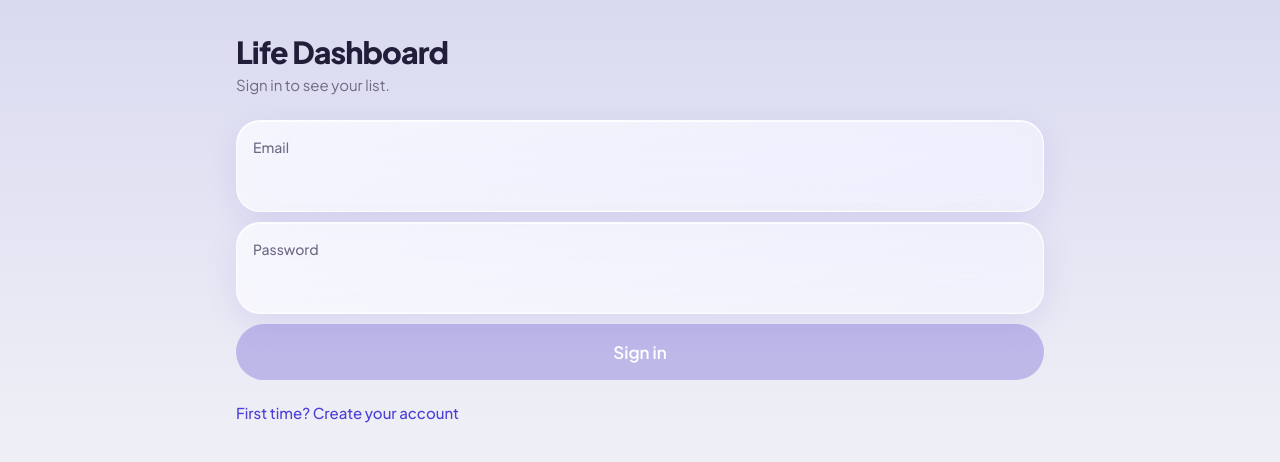
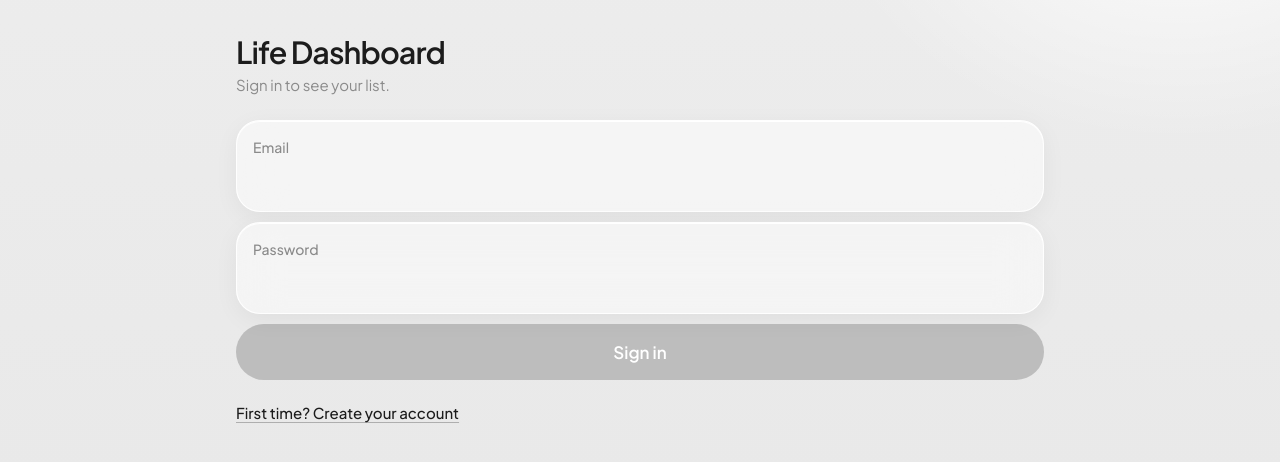
Before and after one commit to heenaahmed5243014-collab/life-dashboard, a React (Vite) app: page / in a window 1280 px wide. Shown: the top 462 px of the page. Built offline with nearby package versions, Linux system fonts and the light colour scheme; no server answers.

Commit message:
Neutral studio colour scheme (grey, light cards, black pills, lime tags, green/orange/pink gradient tiles) and an at-a-glance strip on Today; compact picture buttons
Co-Authored-By: Claude Opus 5.5 <noreply@anthropic.com>
Claude-Session: https://claude.ai/code/session_01FyEmhVrcxNThwM5DvEoeUP

```diff
--- a/index.html
+++ b/index.html
@@ -3,7 +3,7 @@
   <head>
     <meta charset="utf-8" />
     <meta name="viewport" content="width=device-width, initial-scale=1, viewport-fit=cover" />
-    <meta name="theme-color" content="#D9DAF0" />
+    <meta name="theme-color" content="#E8E8E8" />
     <meta name="apple-mobile-web-app-capable" content="yes" />
     <meta name="apple-mobile-web-app-status-bar-style" content="default" />
     <meta name="apple-mobile-web-app-title" content="Today" />
@@ -12,7 +12,7 @@
     <link rel="apple-touch-icon" href="/apple-touch-icon.png" />
     <link rel="preconnect" href="https://fonts.googleapis.com" />
     <link rel="preconnect" href="https://fonts.gstatic.com" crossorigin />
-    <link href="https://fonts.googleapis.com/css2?family=Plus+Jakarta+Sans:wght@400;500;600;700;800&display=swap" rel="stylesheet" />
+    <link href="https://fonts.googleapis.com/css2?family=Plus+Jakarta+Sans:wght@300;400;500;600;700;800&display=swap" rel="stylesheet" />
     <title>Life Dashboard</title>
   </head>
   <body>
--- a/src/components/StepsCard.tsx
+++ b/src/components/StepsCard.tsx
@@ -11,9 +11,9 @@ const k = (n: number) => (n >= 1000 ? `${(Math.round(n / 100) / 10).toLocaleStri
 const full = (n: number) => n.toLocaleString('en-GB');
 
 const PARTS: { part: DayPart; label: string; emoji: string; colour: string }[] = [
-  { part: 'morning', label: 'Morning', emoji: '🌅', colour: '#F5A524' },
-  { part: 'afternoon', label: 'Afternoon', emoji: '☀️', colour: '#4B3FD6' },
-  { part: 'night', label: 'Night', emoji: '🌙', colour: '#8E6CFF' },
+  { part: 'morning', label: 'Morning', emoji: '🌅', colour: '#FF8A3D' },
+  { part: 'afternoon', label: 'Afternoon', emoji: '☀️', colour: '#3FA34D' },
+  { part: 'night', label: 'Night', emoji: '🌙', colour: '#FF4F8B' },
 ];
 
 /** How many steps came in each part of the day, from the running totals saved at each check-in. */
--- a/src/screens/TodayScreen.tsx
+++ b/src/screens/TodayScreen.tsx
@@ -471,7 +471,17 @@ function TodayBody() {
   }
 
   const cards: Record<CardId, ReactNode> = {
-    quick: modeSwitch,
+    quick: (
+      <>
+        <div className="glance" aria-label="Today at a glance">
+          <div className="glance-item"><span className="glance-num">{data.top.filter((t) => t.status === 'done').length}<small>/{Math.max(3, data.top.length)}</small></span><span className="glance-label">Top 3 done{data.top.length && data.top.every((t) => t.status === 'done') ? <i className="glance-tag">Done</i> : null}</span></div>
+          <button type="button" className="glance-item" onClick={() => go('/routines')}><span className="glance-num">{(() => { const v = store.steps.find((x) => x.day === now)?.count ?? 0; return v >= 1000 ? `${(Math.round(v / 100) / 10).toLocaleString('en-GB')}k` : v; })()}</span><span className="glance-label">Steps</span></button>
+          <div className="glance-item"><span className="glance-num">{routinesDone}<small>/{data.routines.length}</small></span><span className="glance-label">Routines done{data.routines.length > 0 && routinesDone === data.routines.length ? <i className="glance-tag">All</i> : null}</span></div>
+          <div className="glance-item"><span className="glance-num">{also.filter((t) => t.status !== 'done').length}</span><span className="glance-label">To-dos</span></div>
+        </div>
+        {modeSwitch}
+      </>
+    ),
     top,
     slip: slip.length + follows.length === 0 ? null : (
       <>
--- a/src/styles.css
+++ b/src/styles.css
@@ -1249,8 +1249,8 @@ body { font-family: 'Figtree', system-ui, -apple-system, sans-serif; line-height
   --display: 'Plus Jakarta Sans', system-ui, -apple-system, sans-serif;
   --body: 'Plus Jakarta Sans', system-ui, -apple-system, sans-serif;
   --serif: var(--display);
-  --shadow: 0 8px 24px rgba(75, 63, 214, 0.07);
-  --shadow-lift: 0 14px 34px rgba(75, 63, 214, 0.12);
+  --shadow: 0 8px 24px rgba(0, 0, 0, 0.07);
+  --shadow-lift: 0 14px 34px rgba(0, 0, 0, 0.12);
 }
 html { background: #F4F4F7; }
 body {
@@ -1291,7 +1291,7 @@ body {
 
 /* Buttons: pills, purple primary */
 .btn { border-radius: 99px; border-color: transparent; background: var(--solid); box-shadow: 0 2px 8px rgba(34, 30, 58, 0.06); }
-.btn.primary, .primary { background: var(--accent); border-color: var(--accent); color: #fff; box-shadow: 0 6px 16px rgba(75, 63, 214, 0.28); }
+.btn.primary, .primary { background: var(--accent); border-color: var(--accent); color: #fff; box-shadow: 0 6px 16px rgba(0, 0, 0, 0.28); }
 .primary:disabled { background: #BDB8E8; box-shadow: none; }
 .secondary { border-color: var(--accent); color: var(--accent); }
 .chip { background: var(--solid); border-color: transparent; box-shadow: 0 2px 8px rgba(34, 30, 58, 0.06); }
@@ -1310,7 +1310,7 @@ body {
   display: inline-flex; align-items: center; justify-content: center; width: 30px; height: 30px; margin-right: 8px;
   vertical-align: middle; border-radius: 10px; font-size: 18px; line-height: 1;
   background: linear-gradient(160deg, #FFFFFF, #EEEBFC); border: 1px solid #fff;
-  box-shadow: 0 3px 8px rgba(75, 63, 214, 0.12); text-shadow: 0 2px 3px rgba(34, 30, 58, 0.2);
+  box-shadow: 0 3px 8px rgba(0, 0, 0, 0.12); text-shadow: 0 2px 3px rgba(34, 30, 58, 0.2);
 }
 .t-emoji:empty { display: none; }
 
@@ -1328,7 +1328,7 @@ body {
 .tab-label { position: absolute; width: 1px; height: 1px; overflow: hidden; clip: rect(0 0 0 0); white-space: nowrap; }
 .nav-plus, .fab:not(.fab-low) {
   width: 54px; height: 54px; flex: none; border: none; border-radius: 18px; background: var(--accent); color: #fff;
-  display: flex; align-items: center; justify-content: center; box-shadow: 0 8px 20px rgba(75, 63, 214, 0.4);
+  display: flex; align-items: center; justify-content: center; box-shadow: 0 8px 20px rgba(0, 0, 0, 0.4);
 }
 .nav-plus:active, .fab:active { background: var(--accent-dark); }
 /* A screen's own + sits exactly on top of the bar's + */
@@ -1336,7 +1336,7 @@ body {
   position: fixed; right: auto; left: 50%; transform: translateX(-50%); z-index: 16;
   bottom: calc(14px + 1px + 8px + env(safe-area-inset-bottom)); border-radius: 18px;
 }
-.fab-low { border-radius: 20px; background: var(--accent); box-shadow: 0 8px 20px rgba(75, 63, 214, 0.4); }
+.fab-low { border-radius: 20px; background: var(--accent); box-shadow: 0 8px 20px rgba(0, 0, 0, 0.4); }
 .toast-wrap { bottom: calc(100px + env(safe-area-inset-bottom)); }
 .page { padding-bottom: calc(120px + env(safe-area-inset-bottom)); }
 
@@ -1353,7 +1353,7 @@ body {
 .greet-head { flex-direction: row; }
 .greet-avatar {
   width: 50px; height: 50px; flex: none; border-radius: 50%; object-fit: cover; object-position: top;
-  background: var(--accent-soft); border: 3px solid #fff; box-shadow: 0 4px 12px rgba(75, 63, 214, 0.25);
+  background: var(--accent-soft); border: 3px solid #fff; box-shadow: 0 4px 12px rgba(0, 0, 0, 0.25);
 }
 .greet-pic { height: 50px; width: auto; flex: none; filter: drop-shadow(0 4px 6px rgba(34, 30, 58, 0.2)); }
 .greet-text { display: flex; flex-direction: column; min-width: 0; }
@@ -1398,7 +1398,7 @@ body {
 .wallet-pocket {
   position: relative; z-index: 1; min-height: 160px; border-radius: 30px; padding: 22px 18px 16px; color: #fff;
   background: linear-gradient(180deg, #6359EC 0%, #4B3FD6 55%, #3A2FBF 100%);
-  box-shadow: 0 16px 30px rgba(75, 63, 214, 0.35), inset 0 1px 0 rgba(255, 255, 255, 0.18);
+  box-shadow: 0 16px 30px rgba(0, 0, 0, 0.35), inset 0 1px 0 rgba(255, 255, 255, 0.18);
   display: flex; flex-direction: column; align-items: center; justify-content: center; gap: 4px; text-align: center;
 }
 .wallet-pocket::before { content: ''; position: absolute; inset: 9px; border-radius: 23px; border: 1.5px dashed rgba(255, 255, 255, 0.2); pointer-events: none; }
@@ -1470,7 +1470,7 @@ body {
 .emoji-tile {
   width: 46px; height: 46px; flex: none; border-radius: 15px; font-size: 26px; line-height: 1;
   display: flex; align-items: center; justify-content: center; background: linear-gradient(160deg, #FFFFFF, #EEEBFC);
-  border: 1px solid #fff; box-shadow: 0 5px 12px rgba(75, 63, 214, 0.12); text-shadow: 0 3px 4px rgba(34, 30, 58, 0.22);
+  border: 1px solid #fff; box-shadow: 0 5px 12px rgba(0, 0, 0, 0.12); text-shadow: 0 3px 4px rgba(34, 30, 58, 0.22);
 }
 .emoji-tile img { max-width: 36px; max-height: 36px; display: block; }
 .up-name { flex: 1; min-width: 0; display: flex; align-items: center; gap: 8px; flex-wrap: wrap; }
@@ -1496,7 +1496,7 @@ body {
 .pin-keys { display: grid; grid-template-columns: repeat(3, 72px); gap: 14px 22px; justify-content: center; }
 .pin-key {
   width: 72px; height: 72px; border-radius: 50%; border: 1px solid rgba(255, 255, 255, 0.95); background: rgba(255, 255, 255, 0.86);
-  box-shadow: 0 6px 16px rgba(75, 63, 214, 0.1); font: inherit; font-size: 1.6rem; font-weight: 700; color: var(--ink);
+  box-shadow: 0 6px 16px rgba(0, 0, 0, 0.1); font: inherit; font-size: 1.6rem; font-weight: 700; color: var(--ink);
 }
 .pin-key:active { background: var(--accent-soft); }
 .pin-key.ghost { background: none; border: none; box-shadow: none; font-size: 1.3rem; color: var(--muted); }
@@ -1528,7 +1528,7 @@ body {
   font-size: 16px; text-shadow: 0 2px 3px rgba(34, 30, 58, 0.2);
 }
 .move-tab-count { font-size: 0.72rem; font-weight: 800; padding: 2px 7px; border-radius: 99px; background: #fff; color: var(--muted); }
-.move-tab.on { background: var(--accent); color: #fff; box-shadow: 0 6px 16px rgba(75, 63, 214, 0.3); }
+.move-tab.on { background: var(--accent); color: #fff; box-shadow: 0 6px 16px rgba(0, 0, 0, 0.3); }
 .move-tab.on .move-tab-count { background: rgba(255, 255, 255, 0.22); color: #fff; }
 .move-tab:focus-visible { outline: 2px solid var(--accent); outline-offset: 2px; }
 .move-summary { padding: 0 16px; }
@@ -1582,7 +1582,7 @@ body {
   flex-direction: row; align-items: center; gap: 12px; padding: 10px 14px; min-height: 58px; width: 100%;
   font: inherit; color: var(--ink); text-align: left; cursor: pointer;
 }
-.folded-emoji { width: 38px; height: 38px; flex: none; border-radius: 12px; display: flex; align-items: center; justify-content: center; font-size: 20px; background: linear-gradient(160deg, #FFFFFF, #EEEBFC); box-shadow: 0 3px 8px rgba(75, 63, 214, 0.12); text-shadow: 0 2px 3px rgba(34, 30, 58, 0.2); }
+.folded-emoji { width: 38px; height: 38px; flex: none; border-radius: 12px; display: flex; align-items: center; justify-content: center; font-size: 20px; background: linear-gradient(160deg, #FFFFFF, #EEEBFC); box-shadow: 0 3px 8px rgba(0, 0, 0, 0.12); text-shadow: 0 2px 3px rgba(34, 30, 58, 0.2); }
 .folded-label { flex: 1; font-weight: 700; min-width: 0; }
 .folded-sum { font-size: 0.78rem; font-weight: 700; color: var(--muted); background: #EEEDF4; border-radius: 99px; padding: 3px 9px; max-width: 45%; overflow: hidden; text-overflow: ellipsis; white-space: nowrap; }
 .folded-chev { font-size: 1.4rem; color: var(--ring); transform: rotate(90deg); }
@@ -1606,7 +1606,7 @@ body {
 .area-tile-pic {
   position: relative; width: 48px; height: 48px; flex: none; border-radius: 16px; font-size: 26px; line-height: 1;
   display: flex; align-items: center; justify-content: center; background: linear-gradient(160deg, #FFFFFF, #EEEBFC);
-  border: 1px solid #fff; box-shadow: 0 5px 12px rgba(75, 63, 214, 0.12); text-shadow: 0 3px 4px rgba(34, 30, 58, 0.22);
+  border: 1px solid #fff; box-shadow: 0 5px 12px rgba(0, 0, 0, 0.12); text-shadow: 0 3px 4px rgba(34, 30, 58, 0.22);
 }
 .area-tile-pic img { max-width: 40px; max-height: 40px; display: block; }
 .area-tile-pic i { position: absolute; right: -2px; bottom: -2px; width: 13px; height: 13px; border-radius: 50%; border: 2px solid #fff; }
@@ -1846,7 +1846,7 @@ body::before {
   --glass-strong: rgba(255, 255, 255, 0.7);
   --glass-edge: rgba(255, 255, 255, 0.75);
   --glass-blur: blur(22px) saturate(170%);
-  --glass-shadow: inset 0 1px 0 rgba(255, 255, 255, 0.85), inset 0 -1px 0 rgba(255, 255, 255, 0.25), 0 10px 32px rgba(75, 63, 214, 0.10);
+  --glass-shadow: inset 0 1px 0 rgba(255, 255, 255, 0.85), inset 0 -1px 0 rgba(255, 255, 255, 0.25), 0 10px 32px rgba(0, 0, 0, 0.10);
   --card: var(--glass);
 }
 .card, .routine-card, .area-tile, .project-card, .empty, .filed-card, .capture-card, .planner, .routine-tile,
@@ -1867,7 +1867,7 @@ body::before {
   -webkit-backdrop-filter: blur(12px); backdrop-filter: blur(12px);
 }
 .body-stats > div, .mr-head > div, .dial-part, .move-stats > div, .earlier-row, .duo-ic, .emoji-tile, .t-emoji { background: rgba(255, 255, 255, 0.55); }
-.wallet-pocket { box-shadow: 0 16px 30px rgba(75, 63, 214, 0.35), inset 0 1px 0 rgba(255, 255, 255, 0.35), inset 0 18px 30px -18px rgba(255, 255, 255, 0.45); }
+.wallet-pocket { box-shadow: 0 16px 30px rgba(0, 0, 0, 0.35), inset 0 1px 0 rgba(255, 255, 255, 0.35), inset 0 18px 30px -18px rgba(255, 255, 255, 0.45); }
 .nw-inner { background:
     radial-gradient(120% 90% at 85% 0%, rgba(185, 180, 255, 0.85) 0%, rgba(185, 180, 255, 0) 55%),
     radial-gradient(90% 80% at 0% 0%, rgba(220, 230, 255, 0.9) 0%, rgba(220, 230, 255, 0) 60%),
@@ -1913,7 +1913,7 @@ html[data-layout="desktop"] body::before {
 .prize-title { margin: 0; font-weight: 800; font-size: 1.5rem; letter-spacing: -0.02em; }
 .prize-grid { display: grid; grid-template-columns: repeat(auto-fill, minmax(130px, 1fr)); gap: 10px; margin-top: 6px; }
 .prize-tile {
-  min-height: 110px; border-radius: 20px; border: 2px solid transparent; background: rgba(255, 255, 255, 0.75); box-shadow: 0 6px 16px rgba(75, 63, 214, 0.1);
+  min-height: 110px; border-radius: 20px; border: 2px solid transparent; background: rgba(255, 255, 255, 0.75); box-shadow: 0 6px 16px rgba(0, 0, 0, 0.1);
   display: flex; flex-direction: column; align-items: center; justify-content: center; gap: 6px; padding: 10px; font: inherit; color: var(--ink);
   transition: transform 0.15s, border-color 0.15s;
 }
@@ -1976,12 +1976,12 @@ html[data-layout="desktop"] body::before {
 .pz-card-emoji { font-size: 22px; line-height: 1; text-shadow: 0 2px 3px rgba(34, 30, 58, 0.2); }
 .pz-card-name { flex: 1; font-weight: 800; font-size: 0.98rem; }
 .pz-card-tick { font-weight: 800; color: var(--accent); }
-.pz-card.on { translate: 0 -16px; box-shadow: 0 -6px 20px rgba(75, 63, 214, 0.35), 0 0 0 3px var(--accent); z-index: 0; }
+.pz-card.on { translate: 0 -16px; box-shadow: 0 -6px 20px rgba(0, 0, 0, 0.35), 0 0 0 3px var(--accent); z-index: 0; }
 .pz-card.dim { opacity: 0.7; }
 .pz-pocket {
   position: absolute; left: 0; right: 0; height: 190px; z-index: 1; border-radius: 32px; padding: 20px 18px 16px; color: #fff; text-align: center;
   background: linear-gradient(180deg, #6359EC 0%, #4B3FD6 55%, #3A2FBF 100%);
-  box-shadow: 0 18px 36px rgba(75, 63, 214, 0.45), inset 0 1px 0 rgba(255, 255, 255, 0.35), inset 0 18px 30px -18px rgba(255, 255, 255, 0.45);
+  box-shadow: 0 18px 36px rgba(0, 0, 0, 0.45), inset 0 1px 0 rgba(255, 255, 255, 0.35), inset 0 18px 30px -18px rgba(255, 255, 255, 0.45);
   display: flex; flex-direction: column; align-items: center; justify-content: center; gap: 4px;
   transform-origin: 50% 100%; animation: pocket-bump 0.7s 0.25s cubic-bezier(.3, .7, .3, 1) both;
 }
@@ -1999,3 +1999,126 @@ html[data-layout="desktop"] body::before {
 @keyframes pz-win { 0% { transform: none; } 45% { transform: translateY(-70px) scale(1.08) rotate(-3deg); } 100% { transform: translateY(-50px) scale(1.05); } }
 @media (prefers-reduced-motion: reduce) { .pz, .pz-card, .pz-pocket, .pz-confetti { animation: none !important; } }
 .pz-card { height: 168px; }
+
+/* =====================================================================
+   Neutral studio look (from the health-dashboard reference)
+   Soft grey background, light cards, black text and pills, airy light numbers,
+   lime highlight tags, and colour only in soft gradient tiles (green, orange, pink).
+   ===================================================================== */
+:root {
+  --bg: #ECECEC; --ink: #1C1C1C; --muted: #8A8A8A; --line: #E2E2E2; --edge: #E2E2E2; --ring: #B5B5B5;
+  --accent: #1C1C1C; --accent-dark: #000000; --accent-soft: #EEF6C6; --accent-edge: #DCEB8F;
+  --lime: #E4F35A; --lime-soft: #F1F8CF;
+  --sage: #3FA34D; --sage-text: #2F7D3A; --sage-soft: #E3F2DA;
+  --amber: #F07A2E; --amber-text: #B85A1C; --amber-soft: #FFE9D9;
+  --pink: #FF4F8B; --pink-soft: #FFE3EC;
+  --violet: #1C1C1C; --violet-soft: #EFEFEF;
+  --yellow-soft: var(--lime); --yellow-text: #1C1C1C;
+  --red: #E5484D;
+  --glass-edge: rgba(255, 255, 255, 0.9);
+  --glass-shadow: 0 1px 0 rgba(255, 255, 255, 0.9) inset, 0 6px 24px rgba(0, 0, 0, 0.05);
+  --grad-green: linear-gradient(180deg, #EFC9A2 0%, #A9D477 42%, #3FA34D 100%);
+  --grad-orange: linear-gradient(120deg, #C8D0E2 0%, #F9B98A 35%, #FF8A3D 70%, #FF7A2E 100%);
+  --grad-pink: radial-gradient(circle at 50% 45%, #FF4F8B 0%, #FF86AE 35%, #FFD3E1 70%, #FBEFF3 100%);
+}
+html { background: #ECECEC; }
+body::before, html[data-layout="desktop"] body::before {
+  background:
+    radial-gradient(40vmax 30vmax at 85% 0%, rgba(255, 255, 255, 0.9), transparent 70%),
+    radial-gradient(30vmax 30vmax at 0% 100%, rgba(255, 255, 255, 0.6), transparent 70%),
+    linear-gradient(180deg, #EDEDED 0%, #E6E6E6 100%);
+}
+body { color: var(--ink); }
+
+/* Cards: light, quiet, barely-there edge */
+.card, .routine-card, .area-tile, .project-card, .empty, .filed-card, .capture-card, .planner, .routine-tile,
+.list > .row, .list > .plain-row, .recent-list li, .check-row, .quick-tile, .area-line, .bill-row, .folded-card, .move-card, .nw-card {
+  background: rgba(247, 247, 247, 0.82); border: 1px solid rgba(255, 255, 255, 0.95); box-shadow: var(--glass-shadow);
+}
+.card.slip { background: linear-gradient(160deg, #FFF3EA, #F8F1EC); border-color: #FFFFFF; }
+.card::after { display: none; }
+.nav { background: rgba(244, 244, 244, 0.88); }
+.sheet { background: rgba(246, 246, 246, 0.94); }
+
+/* Type: calm, with big light numbers */
+.h1 { font-weight: 600; letter-spacing: -0.03em; }
+.greet-name { color: var(--ink); font-weight: 600; }
+.eyebrow { color: var(--muted); font-weight: 600; letter-spacing: 0.04em; text-transform: none; font-size: 0.78rem; }
+.wallet-big, .nw-big, .dial-num, .water-big, .mini-big, .big-money, .bud-big, .mr-head b, .body-stats b, .glance-num { font-weight: 300; letter-spacing: -0.04em; }
+
+/* Buttons and pills: black for the main action, white pills otherwise */
+.btn.primary, .primary, .nav-plus, .fab-low { background: #1C1C1C; border-color: #1C1C1C; color: #fff; box-shadow: 0 6px 16px rgba(0, 0, 0, 0.18); }
+.nav-plus:active, .primary:active { background: #000; }
+.primary:disabled { background: #BDBDBD; box-shadow: none; }
+.btn:not(.primary), .chip:not(.on), .duo-btn, .icon-btn, .round-btn { background: rgba(255, 255, 255, 0.85); color: var(--ink); }
+.chip.on, .day.on, .move-tab.on, .seg.on { background: #1C1C1C; color: #fff; border-color: #1C1C1C; box-shadow: none; }
+.move-tab.on .move-tab-count { background: var(--lime); color: #1C1C1C; }
+.link-btn, a, .see-all { color: var(--ink); text-decoration: underline; text-decoration-color: rgba(0, 0, 0, 0.25); text-underline-offset: 3px; }
+.nav a, .tab, .nav-layout { text-decoration: none; }
+.tab.on { color: var(--ink); }
+html[data-layout="desktop"] .tab.on { background: #FFFFFF; color: var(--ink); box-shadow: 0 2px 10px rgba(0, 0, 0, 0.06); }
+.day-pill.on, .month-day.on { background: #1C1C1C; border-color: #1C1C1C; }
+.day-pill-dot { background: #1C1C1C; }
+
+/* Tags: lime for good news / today, soft tints for the rest */
+.tag-today, .t-pink, .glance-tag { background: var(--lime); color: #1C1C1C; }
+.t-sage { background: var(--sage-soft); color: var(--sage-text); }
+.t-violet { background: #EFEFEF; color: #555; }
+.tag { border-radius: 99px; }
+.pill { background: rgba(255, 255, 255, 0.85); color: #555; }
+.p-violet, .p-sage, .p-pink { background: rgba(255, 255, 255, 0.85); color: var(--ink); }
+
+/* Ticks */
+.tick[aria-pressed="true"] .box, .row.is-done .box, .check-row.done .box { background: #1C1C1C; border-color: #1C1C1C; }
+.switch.on { background: #1C1C1C; }
+
+/* Colour lives in gradient tiles */
+.wallet-pocket { background: var(--grad-orange); color: #fff; box-shadow: 0 16px 34px rgba(255, 122, 46, 0.28), inset 0 1px 0 rgba(255, 255, 255, 0.5); }
+.wallet-pocket::before { border-color: rgba(255, 255, 255, 0.35); }
+.wallet-big, .wallet-sub { text-shadow: 0 1px 2px rgba(150, 60, 0, 0.25); }
+.wallet-pace, .wallet-pace.over { color: #fff; }
+.wallet-card.w0 { background: #E3F2DA; }
+.wallet-card.w1 { background: #FFE9D9; }
+.wallet-card.w2 { background: #FFFFFF; }
+.nw-inner { background: var(--grad-green); color: #10240F; }
+.nw-label, .nw-titles .note { color: rgba(16, 36, 15, 0.7); }
+.nw-eye { border-color: rgba(16, 36, 15, 0.3); background: rgba(255, 255, 255, 0.4); color: #10240F; }
+.nw-change { background: var(--lime); color: #1C1C1C; }
+.nw-chip { background: rgba(16, 36, 15, 0.55); }
+.pz-pocket { background: var(--grad-orange); }
+.pz-btn.primary { color: #1C1C1C; }
+.prize-banner { background: var(--grad-pink); color: #fff; box-shadow: 0 8px 22px rgba(255, 79, 139, 0.3); }
+.prize-banner .note { color: rgba(255, 255, 255, 0.9); }
+.mr-save { background: var(--lime-soft) !important; }
+.mr-save b { color: #1C1C1C; }
+.mr-bar i { background: #1C1C1C; }
+.mr-tips { background: #FFF3EA; }
+.cal-legend, .dial-sub { color: var(--muted); }
+.dial-pct { background: var(--lime); color: #1C1C1C; }
+.dial-pct.done { background: var(--sage-soft); color: var(--sage-text); }
+.dial-part.now { background: var(--lime-soft); }
+.pp-add { background: var(--lime-soft); border-color: var(--accent-edge); color: #1C1C1C; }
+.quick-tile.on { background: var(--lime-soft); border-color: var(--accent-edge); color: #1C1C1C; }
+.sleep-card { background: linear-gradient(180deg, rgba(70, 70, 255, 0.08), rgba(255, 79, 139, 0.08)), rgba(247, 247, 247, 0.85); }
+.bar i, .progress .bar i { background: #1C1C1C; }
+
+/* At a glance: four big light numbers across the top of Today */
+.glance { display: grid; grid-template-columns: repeat(4, minmax(0, 1fr)); gap: 8px; }
+.glance-item {
+  display: flex; flex-direction: column; gap: 2px; padding: 12px 12px 10px; border-radius: 20px; border: 1px solid #fff; text-align: left;
+  background: rgba(247, 247, 247, 0.82); box-shadow: var(--glass-shadow); font: inherit; color: var(--ink); min-width: 0;
+}
+.glance-num { font-family: var(--display); font-size: 1.9rem; line-height: 1; font-variant-numeric: tabular-nums; }
+.glance-num small { font-size: 0.95rem; color: var(--muted); font-weight: 400; }
+.glance-label { display: flex; align-items: center; gap: 5px; font-size: 0.74rem; font-weight: 600; color: var(--muted); white-space: nowrap; overflow: hidden; }
+.glance-tag { font-style: normal; font-size: 0.6rem; font-weight: 800; padding: 1px 6px; border-radius: 99px; }
+.today-body > .glance, .today-body .glance + .quick-tiles { margin-top: 0; }
+@media (max-width: 380px) { .glance-num { font-size: 1.55rem; } }
+
+html[data-layout="desktop"] body { background: transparent; }
+.greet-avatar { background: #F3F3F3; box-shadow: 0 4px 12px rgba(0, 0, 0, 0.1); }
+/* Phone: compact picture buttons under the glance strip */
+.quick-tile { min-height: 76px; padding: 8px 4px; gap: 2px; font-size: 0.74rem; }
+.qt-pic { height: 36px; max-width: 44px; }
+.qt-emoji { font-size: 30px; line-height: 36px; }
+html[data-layout="desktop"] .quick-tile { min-height: 84px; }
```
Also changed, not shown: public/manifest.webmanifest.
